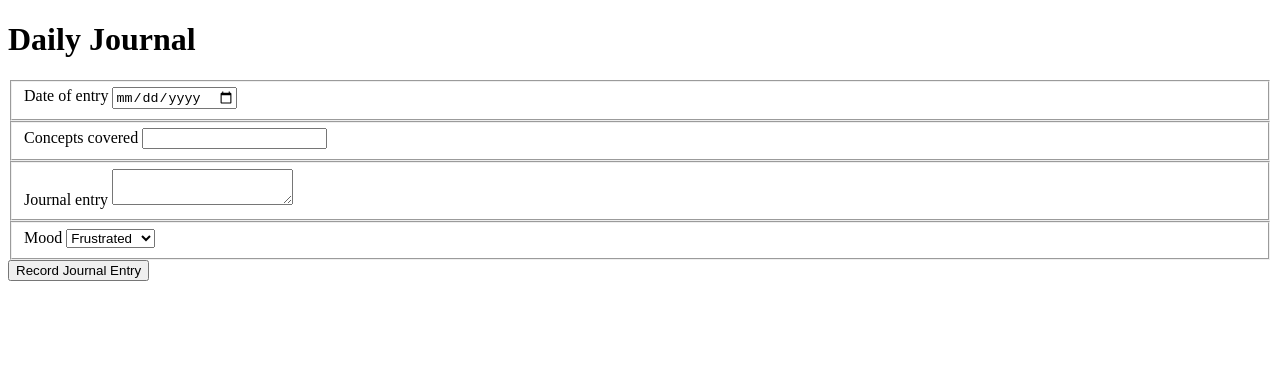
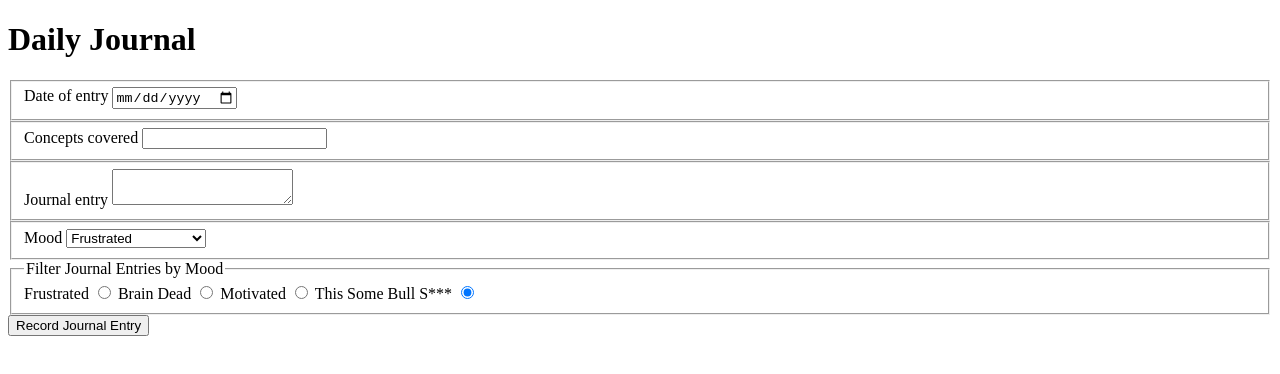
Before and after one commit to bitomann/Daily-Journal, a plain HTML site: page src/index.html in a window 1280 px wide. Both pictures are taken after a click on the button "Record Journal Entry". Drawn offline with Linux system fonts and the light colour scheme; no server answers.

Commit message:
started pt 8, built radio buttons

```diff
--- a/src/index.html
+++ b/src/index.html
@@ -32,10 +32,26 @@
                 <option value="Frustrated">Frustrated</option>
                 <option value="Brain Dead">Brain Dead</option>
                 <option value="Motivated">Motivated</option>
-                <option value="Positive">Positive</option>
-                <option value="Meh">Meh</option>
+                <option value="This Some Bull">This Some Bull S***</option>
             </select>
         </fieldset>
+        <fieldset>
+            <legend>Filter Journal Entries by Mood</legend>
+            <div>
+                <label for="frustrated">Frustrated</label>
+                <input type="radio" id="Frustrated" name="moodFilter" value="frustrated" checked>
+
+                <label for="Brain Dead">Brain Dead</label>
+                <input type="radio" id="Brain Dead" name="moodFilter" value="Brain Dead" checked>
+
+                <label for="Motivated">Motivated</label>
+                <input type="radio" id="Motivated" name="moodFilter" value="Motivated" checked>
+
+                <label for="This Some Bull S***">This Some Bull S***</label>
+                <input type="radio" id="This Some Bull" name="moodFilter" value="This Some Bull S***" checked>
+            </div>
+        </fieldset>
+
     </form>
     <button id="recordEntry">Record Journal Entry</button>
 
--- a/src/scripts/data.js
+++ b/src/scripts/data.js
@@ -1,3 +1,5 @@
+// fetches data from API server and
+
 const API = {
   getJournalEntries () {
       return fetch("http://localhost:3000/entries")
--- a/src/scripts/entryFactory.js
+++ b/src/scripts/entryFactory.js
@@ -8,6 +8,8 @@ const entryManager = {
         <p>${journalEntry.entry}</p>
         <p>${journalEntry.mood}</p>
         <p>${journalEntry.date}</p>
+        <p>${journalEntry.filter}</p>
+
       </section>
     `
   }
--- a/src/scripts/journal.js
+++ b/src/scripts/journal.js
@@ -1,22 +1,22 @@
+// ***********************************************************************************
+// Imports data from other files//
+// ***********************************************************************************
+
 import API from "./data.js";
 import renderDom from "./DOMRenderer.js";
 
-/*
-    Main application logic that uses the functions and objects
-    defined in the other JavaScript files.
+// Grabs the API fetch
 
-    Change the fake variable names below to what they should be
-    to get the data and display it.
-*/
 API.getJournalEntries()
     .then(entries => renderDom.renderJournalEntries(entries));
 
-    const createJouralEntry = (dateEntry, conceptEntry, entryEntry, moodEntry) => {
+    const createJouralEntry = (dateEntry, conceptEntry, entryEntry, moodEntry, filterEntry) => {
         return {
             date: dateEntry,
             concept: conceptEntry,
             entry: entryEntry,
             mood: moodEntry
+            // filter: filterEntry
         }
     }
 
@@ -27,10 +27,14 @@ document.getElementById("recordEntry").addEventListener("click", () => {
     const JournalEntryCont = document.querySelector("#JournalEntryCont").value;
     const moodSelectCont = document.querySelector("#moodSelectCont").value;
 
-    let newJournalEntry = createJouralEntry(dateCont, conceptCont, JournalEntryCont, moodSelectCont)
+    let newJournalEntry = createJouralEntry(dateCont, conceptCont, JournalEntryCont, moodSelectCont, byMoodCont)
 
     API.saveJournalEntries(newJournalEntry)
-        .then(API.getJournalEntries)
-        .then(response => renderDom.renderJournalEntries(response))
+    .then(API.getJournalEntries)
+    .then(response => renderDom.renderJournalEntries(response))
 
+    const byMoodCont = document.querySelector
+    ("frustrated", "Brain Dead", "Motivated", "This Some Bull S***");
+
+    console.log(byMoodCont)
 });
```
Also changed, not shown: api/entries.json (+7 -0 lines).
